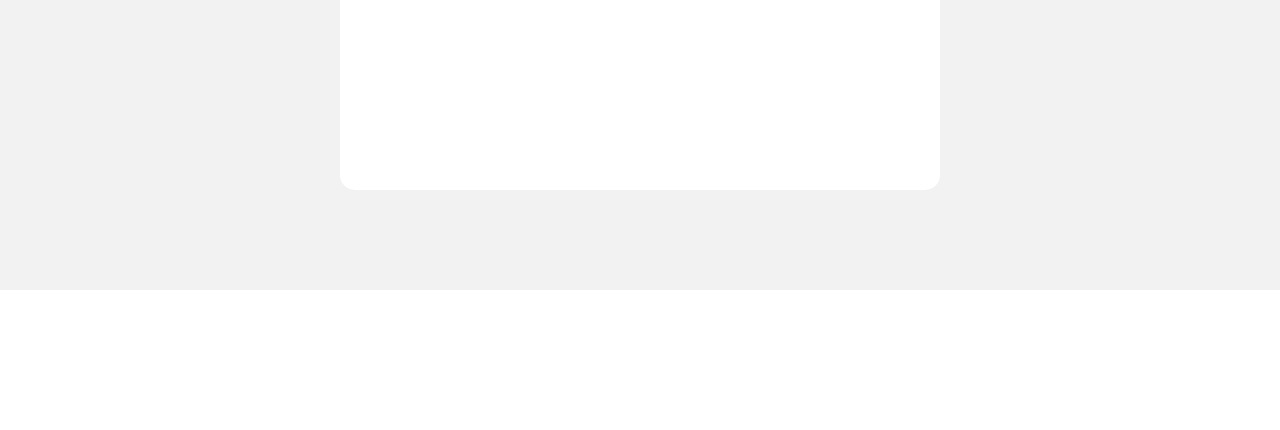
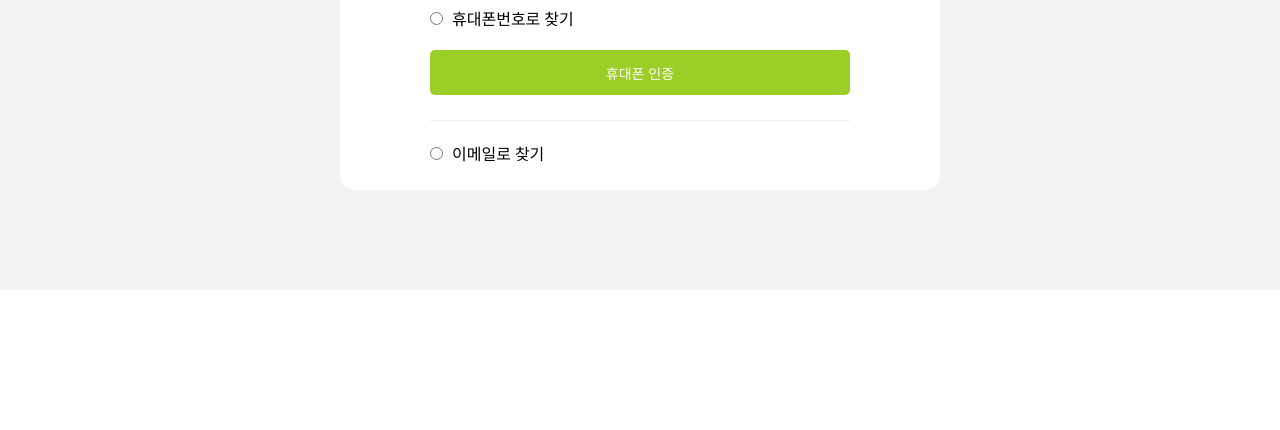
Before and after one commit to mjuheegguggu44/yamyam, a plain HTML site: page Pages/Find_Pw/Find_Pw(1).html in a window 1280 px wide. Shown: the part 370-800 px from the top of the page. Drawn offline with Linux system fonts and the light colour scheme; files whose address does not match are found by name.

Commit message:
비밀번호 1차 페이지 작업

```diff
--- a/Pages/Find_Pw/Find_Pw(1).html
+++ b/Pages/Find_Pw/Find_Pw(1).html
@@ -83,7 +83,28 @@
     </div>
     <!-- main -->
     <div class="main">
-        <div class="main-box"></div>
+        <div class="main-box">
+            <div class="main-checkbox">
+                <h1>비밀번호 찾기</h1>
+                    <div class="find_num">
+                        <input name="find" id="find_num" value="find_num" type="radio" >
+                        <label for="find_num" id="find_numwrap">
+                            휴대폰번호로 찾기
+                        </label>
+                    </div>
+
+                    <button class="check_num">휴대폰 인증</button>
+
+                    <div class="line"></div>
+
+                    <div class="find_email">
+                        <input name="find" id="find_email" value="find_email" type="radio">
+                        <label for="find_email" id="find_emailwrap">
+                        이메일로 찾기
+                    </label>
+                    </div>
+            </div>
+        </div>
     </div>
 
 
--- a/Style/Find_Pw/Find_Pw(1).css
+++ b/Style/Find_Pw/Find_Pw(1).css
@@ -241,11 +241,48 @@ a {
     display: flex;
     align-items: center;
     justify-content: center;
+    min-height: auto;
+}
+.main-checkbox{
+    width: 420px;
+    height: 200px;
 }
 
+
 .main-box{
+    display: flex;
+    align-items: center;
+    justify-content: center;
     width: 600px;
     height: 300px;
     background-color: #fff;
     border-radius: 15px;
 }
+
+#find_emailwrap,#find_numwrap{
+    padding-left: 5px;
+    cursor: pointer;
+}
+
+.find_num{
+    padding:20px 0px;
+}
+.find_email{
+    padding-top: 20px;
+}
+.check_num{
+    width: 100%;
+    margin-bottom: 25px;
+    height: 45px;
+    border-radius: 5px;
+    border:none;
+    background-color: #9BCE26;
+    color:white;
+    font-size:14px;
+    font-weight: 500;
+    cursor: pointer;
+    /* display: none; */
+}
+.line{
+    border-bottom: 1px solid #eee;
+}
```
